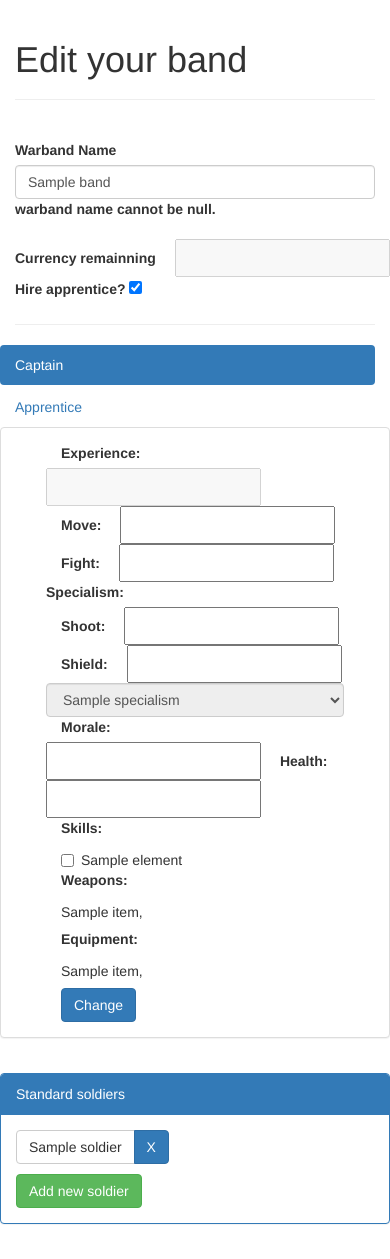
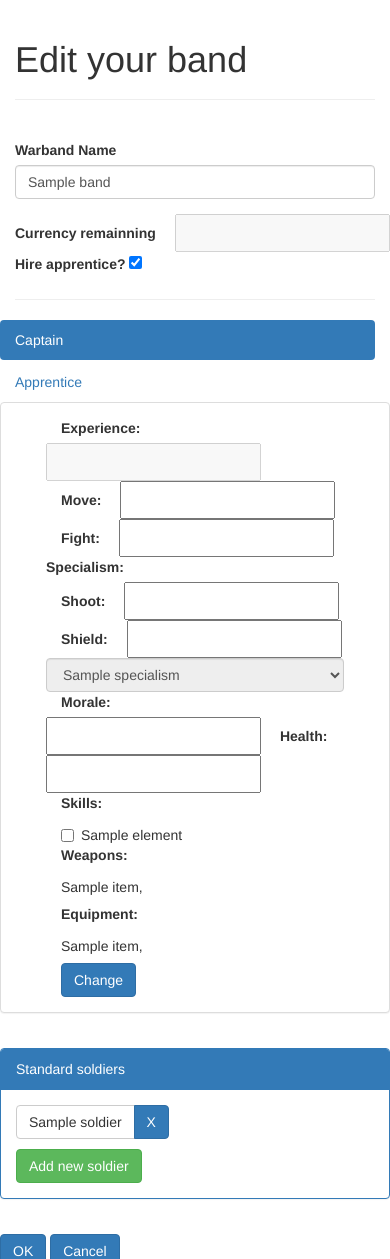
Before and after one commit to karl4711/SDCoursework, a Flask app: template templates/blankband.html in a window 390 px wide. Shown: the top 1259 px of the page. Run offline with Flask 2, Linux system fonts and the light colour scheme; the template is opened without the code that fills it: most values are stand-ins (such as "Sample title", 1, 10 or a date in 2020); parts of the project's set-up code (start-up, migrations or seed data) failed here and were passed over; some libraries are stand-ins or nearby versions.

Commit message:
add new band finished.

```diff
--- a/templates/blankband.html
+++ b/templates/blankband.html
@@ -16,7 +16,6 @@
           <div class="col-sm-3">
             <input type="text" class="form-control " id="bandname" name="bandname" value="{{band["name"]}}"/>
           </div>
-          <label id="bandname_error" class="control-label col-sm-3" for="bandname">warband name cannot be null.</label>
         </div>
         <div class="form-group">
           <label class="col-sm-3  control-label">Currency remainning </label>
@@ -48,9 +47,9 @@
               </div>
               <div class="col-sm-7">
                 <label class="col-sm-2 control-label">Move:  </label>
-                <input id="move_number" class="captain_state_number col-sm-2 form-control-static"type="number" value={{captain["move"] or 5}}>
+                <input id="captain_move_number" class="captain_state_number col-sm-2 form-control-static"type="number" value={{captain["move"] or 5}}>
                 <label class="col-sm-2 control-label col-sm-offset-1">Fight:  </label>
-                <input id="fight_number" class="captain_state_number col-sm-2 form-control-static"type="number" value={{captain["fight"] or 2}}>
+                <input id="captain_fight_number" class="captain_state_number col-sm-2 form-control-static"type="number" value={{captain["fight"] or 2}}>
               </div>
               <!-- captain specialism -->
               <div class="col-sm-5">
@@ -58,9 +57,9 @@
               </div>
               <div class="col-sm-7">
                 <label class="col-sm-2 control-label">Shoot:  </label>
-                  <input id="shoot_number" class="captain_state_number col-sm-2 form-control-static"type="number" value={{captain["shoot"] or 2}}>
+                  <input id="captain_shoot_number" class="captain_state_number col-sm-2 form-control-static"type="number" value={{captain["shoot"] or 2}}>
                 <label class="col-sm-2 control-label col-sm-offset-1">Shield:  </label>
-                  <input id="shield_number" class="captain_state_number col-sm-2 form-control-static"type="number" value={{captain["shield"] or 12}}>
+                  <input id="captain_shield_number" class="captain_state_number col-sm-2 form-control-static"type="number" value={{captain["shield"] or 12}}>
               </div>
               <div class="col-sm-4">
                 <select id="captain_spec_select" class="form-control spec_select" {{captain and "disabled" or ""}}>
@@ -75,9 +74,9 @@
               </div>
               <div class="col-sm-7">
                 <label class="col-sm-2 control-label">Morale:  </label>
-                <input id="morale_number" class="captain_state_number col-sm-2 form-control-static"type="number" value={{captain["morale"] or 4}}>
+                <input id="captain_morale_number" class="captain_state_number col-sm-2 form-control-static"type="number" value={{captain["morale"] or 4}}>
                 <label class="col-sm-2 control-label col-sm-offset-1">Health:  </label>
-                <input id="health_number" class="captain_state_number col-sm-2 form-control-static"type="number" value={{captain["health"] or 12}}>
+                <input id="captain_health_number" class="captain_state_number col-sm-2 form-control-static"type="number" value={{captain["health"] or 12}}>
               </div>
               <!-- captain skills -->
               <div class="col-sm-12">
@@ -91,7 +90,7 @@
                   {% endfor %}
                   {% else %}
                   <label class="radio-inline">
-                    <input type="radio" name="captain_skill_radio" id="captain_skill_radio1" value="Shield"> <span id="captain_skill1">Shield</span>
+                    <input type="radio" name="captain_skill_radio" id="captain_skill_radio1" value="Shield" checked> <span id="captain_skill1">Shield</span>
                   </label>
                   <label class="radio-inline">
                     <input type="radio" name="captain_skill_radio" id="captain_skill_radio2" value="Sacrifice"> <span id="captain_skill2">Sacrifice</span>
@@ -182,18 +181,18 @@
               </div>
               <div class="col-sm-7">
                 <label class="col-sm-2 control-label">Move:  </label>
-                <input id="move_number" class="ensign_state_number col-sm-2 form-control-static"type="number" value={{ensign["move"] or 7}}>
+                <input id="ensign_move_number" class="ensign_state_number col-sm-2 form-control-static"type="number" value={{ensign["move"] or 7}}>
                 <label class="col-sm-2 control-label col-sm-offset-1">Fight:  </label>
-                <input id="fight_number" class="ensign_state_number col-sm-2 form-control-static"type="number" value={{ensign["fight"] or 0}}>
+                <input id="ensign_fight_number" class="ensign_state_number col-sm-2 form-control-static"type="number" value={{ensign["fight"] or 0}}>
               </div>
               <div class="col-sm-5">
                 <label class="control-label">Specialism: </label>
               </div>
               <div class="col-sm-7">
                 <label class="col-sm-2 control-label">Shoot:  </label>
-                  <input id="shoot_number" class="ensign_state_number col-sm-2 form-control-static"type="number" value={{ensign["shoot"] or -1}}>
+                  <input id="ensign_shoot_number" class="ensign_state_number col-sm-2 form-control-static"type="number" value={{ensign["shoot"] or -1}}>
                 <label class="col-sm-2 control-label col-sm-offset-1">Shield:  </label>
-                  <input id="shield_number" class="ensign_state_number col-sm-2 form-control-static"type="number" value={{ensign["shield"] or 10}}>
+                  <input id="ensign_shield_number" class="ensign_state_number col-sm-2 form-control-static"type="number" value={{ensign["shield"] or 10}}>
               </div>
               <div class="col-sm-4">
                 <select id="ensign_spec_select" class="form-control spec_select" {{ensign and "disabled" or ""}}>
@@ -208,9 +207,9 @@
               </div>
               <div class="col-sm-7">
                 <label class="col-sm-2 control-label">Morale:  </label>
-                <input id="morale_number" class="ensign_state_number col-sm-2 form-control-static"type="number" value={{ensign["morale"] or 2}}>
+                <input id="ensign_morale_number" class="ensign_state_number col-sm-2 form-control-static"type="number" value={{ensign["morale"] or 2}}>
                 <label class="col-sm-2 control-label col-sm-offset-1">Health:  </label>
-                <input id="health_number" class="ensign_state_number col-sm-2 form-control-static"type="number" value={{ensign["health"] or 8}}>
+                <input id="ensign_health_number" class="ensign_state_number col-sm-2 form-control-static"type="number" value={{ensign["health"] or 8}}>
               </div>
               <!-- ensign skills -->
               <div class="col-sm-12">
@@ -224,7 +223,7 @@
                   {% endfor %}
                   {% else %}
                   <label class="radio-inline">
-                    <input type="radio" name="ensign_skill_radio" id="ensign_skill_radio1" value="Shield"> <span id="ensign_skill1">Shield</span>
+                    <input type="radio" name="ensign_skill_radio" id="ensign_skill_radio1" value="Shield" checked> <span id="ensign_skill1">Shield</span>
                   </label>
                   <label class="radio-inline">
                     <input type="radio" name="ensign_skill_radio" id="ensign_skill_radio2" value="Sacrifice"> <span id="ensign_skill2">Sacrifice</span>
@@ -324,7 +323,7 @@
                 </li>
                 {% endfor %}
               </ul>
-              <button id="add_new_soldier" type="button" class="btn btn-success" data-toggle="modal" data-target="#soldierModal">Add new soldier</button>
+              <button id="add_new_soldier" type="button" class="btn btn-success" data-toggle="modal">Add new soldier</button>
             </div>
           </div>
 
@@ -405,6 +404,8 @@
       var ensign_check = $("#ensign_check");
 
       var flag = "captain";
+      var member_length_limit = 10;
+
 
       ensign_panel.hide();
 
@@ -413,9 +414,10 @@
 
        $("#submit_button").click(function(){
 
-          var band = {};
-          band.name = $("#bandname").val();
-          band.currency = parseInt(currency.val());
+          if ($("#bandname").val().trim()=="") {
+            alert("warband name cannot be null!")
+            return;
+          };
 
           soldiers = [];
           var soldier_btns = $(".soldier_btn");
@@ -423,7 +425,18 @@
             soldiers.push($(soldier_btns[i]).text());
           };
 
+          var band = {};
+          band.name = $("#bandname").val();
+          band.currency = parseInt(currency.val());
+          band.soldiers = soldiers;
+
           var captain = {};
+          captain.move = $("#captain_move_number").val();
+          captain.fight = $("#captain_fight_number").val();
+          captain.shoot = $("#captain_shoot_number").val();
+          captain.shield = $("#captain_shield_number").val();
+          captain.morale = $("#captain_morale_number").val();
+          captain.health = $("#captain_health_number").val();
           captain.specialism = $("#captain_spec_select").val();
           captain.skills = [$('input[name=captain_skill_radio]:checked').val()];
           captain.weapons = $("#captain_weapon_p").text();
@@ -431,20 +444,28 @@
 
           var ensign = {};
           if (ensign_check.attr("checked")) {
+            ensign.move = $("#ensign_move_number").val();
+            ensign.fight = $("#ensign_fight_number").val();
+            ensign.shoot = $("#ensign_shoot_number").val();
+            ensign.shield = $("#ensign_shield_number").val();
+            ensign.morale = $("#ensign_morale_number").val();
+            ensign.health = $("#ensign_health_number").val();
             ensign.specialism = $("#ensign_spec_select").val();
             ensign.skills = [$('input[name=ensign_skill_radio]:checked').val()];
             ensign.weapons = $("#ensign_weapon_p").text();
             ensign.items = $("#ensign_item_p").text();
           }
 
-
           $.post("{{url_for("views.new_warband")}}", {
                   band : JSON.stringify(band),
-                  soldiers : JSON.stringify(soldiers),
                   captain : JSON.stringify(captain),
                   ensign : JSON.stringify(ensign)
               }, function(data) {
-                console.log(data.result);
+                if (data.result.success) {
+                  window.location = data.result.url;
+                } else{
+                  alert("band submit failed!");
+                }
               });
 
       });
@@ -480,6 +501,15 @@
 
       // ----------------------- soldier table ------------------------------
 
+      $("#add_new_soldier").click(function(){
+        var member_length = ensign_check.attr("checked") ? 2 : 1;
+
+        if ($(".soldier_btn").length + member_length >= member_length_limit){
+          alert("cannot add more than 10 members(including captain and ensign).");
+          return;
+        }
+        $("#soldierModal").modal("show");
+      });
 
       function removeSoldier(element){
         if(confirm("Are you sure to remove the soldier? There would be no refunds.")){
@@ -532,6 +562,13 @@
         var is_hire =  $(this).attr("checked") == "checked" ? 0 : 1;
         if (is_hire) {
 
+          if ($(".soldier_btn").length + 1 >= member_length_limit){
+            alert("cannot add more than 10 members(including captain and ensign).");
+            event.preventDefault();
+            event.stopPropagation();
+            return;
+          }
+
           if(!update_currency(250)){
             event.preventDefault();
             event.stopPropagation();
```
Also changed, not shown: services.py (+15 -0 lines), utilities.py (+21 -1 lines), views.py (+19 -4 lines), app.db.
